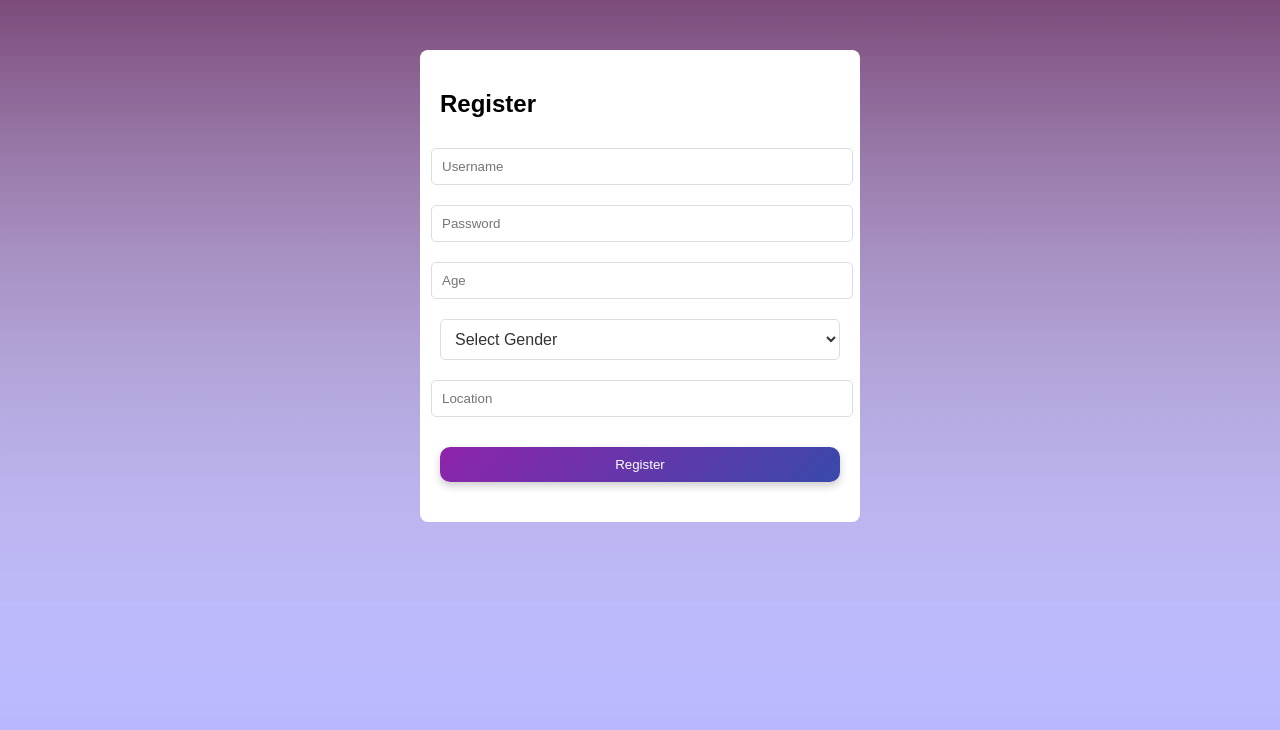
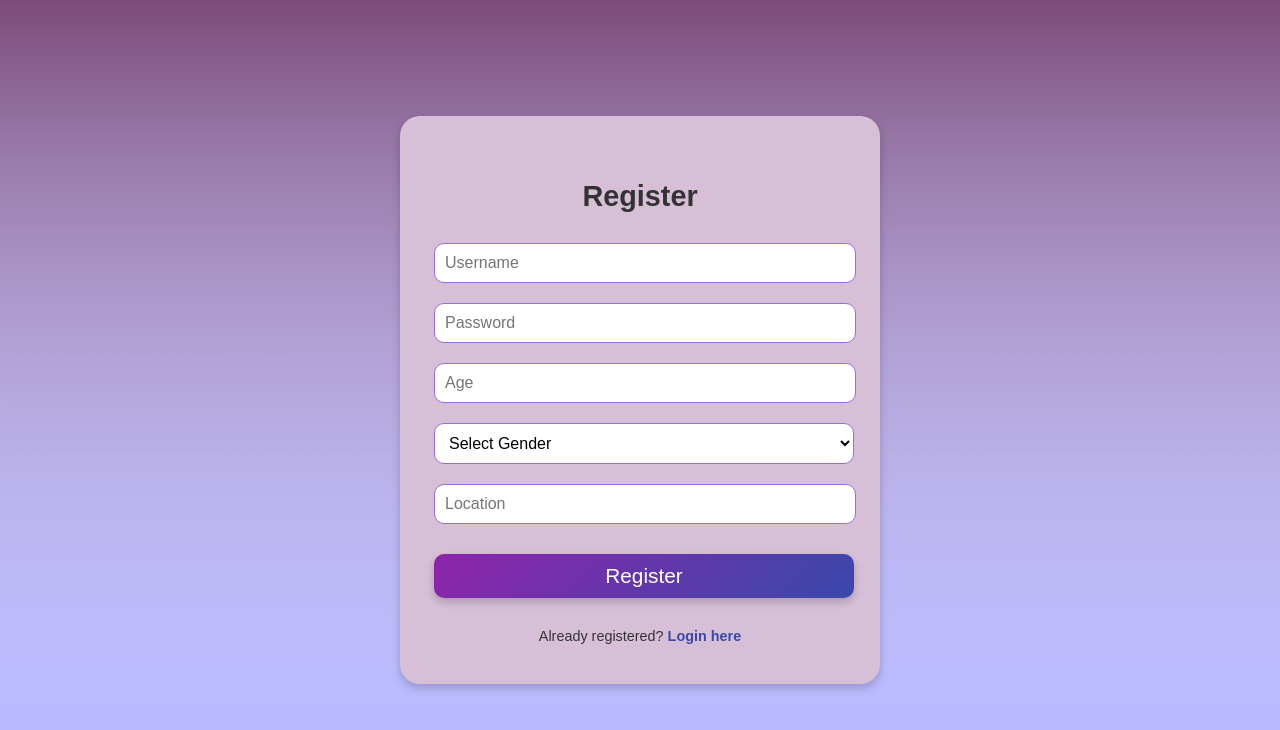
Before and after one commit to Sharifa26/Poll_frontend, a Next.js app: page /register in a window 1280 px wide. Shown: the top 730 px of the page. Built offline with nearby package versions, Linux system fonts and the light colour scheme.

Commit message:
completing register

```diff
--- a/src/pages/register.js
+++ b/src/pages/register.js
@@ -1,45 +1,66 @@
 import { useForm } from 'react-hook-form';
 import axios from 'axios';
 import styled from '@emotion/styled';
+import Link from 'next/link';
+
+
+const PageContainer = styled.div`
+  display: flex;
+  justify-content: center;
+  align-items: center;
+  height: 100vh;
+`;
+
+const FormContainer = styled.div`
+  background: #d8bfd8; /* Light purple for the card */
+  padding: 40px;
+  border-radius: 20px; /* Rounded corners for card shape */
+  box-shadow: 0 4px 10px rgba(0, 0, 0, 0.2); /* Subtle shadow for depth */
+  max-width: 400px;
+  width: 100%;
+  text-align: center;
+`;
+
+const Title = styled.h2`
+  font-size: 1.8rem;
+  color: #333; /* Darker text for readability */
+  margin-bottom: 20px;
+`;
 
 const Form = styled.form`
-  margin: 50px auto;
-  max-width: 400px;
-  padding: 20px;
-  background: white;
-  border-radius: 8px;
+  display: flex;
+  flex-direction: column;
 `;
 
 const Input = styled.input`
-  margin: 10px -9px;
+  margin: 10px -6px;
   padding: 10px;
   width: 100%;
-  border: 1px solid #ddd;
-  border-radius: 5px;
+  border: 1px solid #9370DB; /* purple border for inputs */
+  border-radius: 10px; /* Rounded edges */
+  background-color: #ffffff; /* White input field */
+  font-size: 1rem;
 `;
 
 const Select = styled.select`
-  margin: 10px 0;
+  margin: 10px -6px;
   padding: 10px;
-  width: 100%;
-  border: 1px solid #ddd;
-  border-radius: 5px;
-  font-size: 16px;
-  color: #333;
-  background-color: #fff;
+  width: 105%;
+  border: 1px solid #9370DB; /* purple border for select */
+  border-radius: 10px;
+  background-color: #ffffff;
+  font-size: 1rem;
 
   option {
+    font-size: 1rem;
     color: #333;
-    font-size: 16px;
-    padding: 10px;
   }
 `;
 
-
 const Button = styled.button`
-  margin: 20px 0;
+  margin: 20px -6px;
   padding: 10px 20px;
-  width: 100%;
+  width: 105%;
   background: linear-gradient(135deg, #8e24aa, #3949ab); /* Purple to blue */
   color: white;
   border: none;
@@ -47,6 +68,8 @@ const Button = styled.button`
   cursor: pointer;
   transition: all 0.3s ease; /* Smooth transition on hover */
   box-shadow: 0 4px 8px rgba(0, 0, 0, 0.2); /* Subtle shadow for depth */
+  font-size: 1.3rem;
+
 
   &:hover {
     background: linear-gradient(135deg, #7b1fa2, #303f9f); /* Darker on hover */
@@ -54,6 +77,26 @@ const Button = styled.button`
     transform: translateY(-2px); /* Lift effect */
   }
 `;
+
+// Add this styled component for the message
+const CornerMessage = styled.div`
+  margin-top: 10px;
+  font-size: 0.9rem;
+  color: #333; /* Dark gray for readability */
+  text-align: center;
+
+  a {
+    color: #3949ab; /* purple color for links */
+    text-decoration: none;
+    font-weight: bold;
+    transition: color 0.3s ease;
+
+    &:hover {
+      color: #8e24aa; /* purple color on hover */
+    }
+  }
+`;
+
 
 export default function Register() {
   const { register, handleSubmit } = useForm();
@@ -68,20 +111,27 @@ export default function Register() {
   };
 
   return (
+    <PageContainer>
+      <FormContainer>
+        <Title>Register</Title>
         <Form onSubmit={handleSubmit(onSubmit)}>
-            <h2>Register</h2>
           <Input placeholder="Username" {...register('username')} required />
           <Input placeholder="Password" type="password" {...register('password')} required />
-            <Input placeholder="Age" type="number" {...register('age')} />
-            <Select {...register('gender')}>
+          <Input placeholder="Age" type="number" {...register('age')} required />
+          <Select {...register('gender')} required >
             <option value="">Select Gender</option>
             <option value="male">Male</option>
             <option value="female">Female</option>
             <option value="other">Other</option>
           </Select>
-
-            <Input placeholder="Location" {...register('location')} />
+          <Input placeholder="Location" {...register('location')} required />
           <Button type="submit">Register</Button>
         </Form>
+        {/* Add the login message here */}
+        <CornerMessage>
+          Already registered? <Link href="/login" passHref>Login here</Link>
+        </CornerMessage>
+      </FormContainer>
+    </PageContainer>
   );
 }
```
Lines whose indentation alone changed are shown as unchanged.
